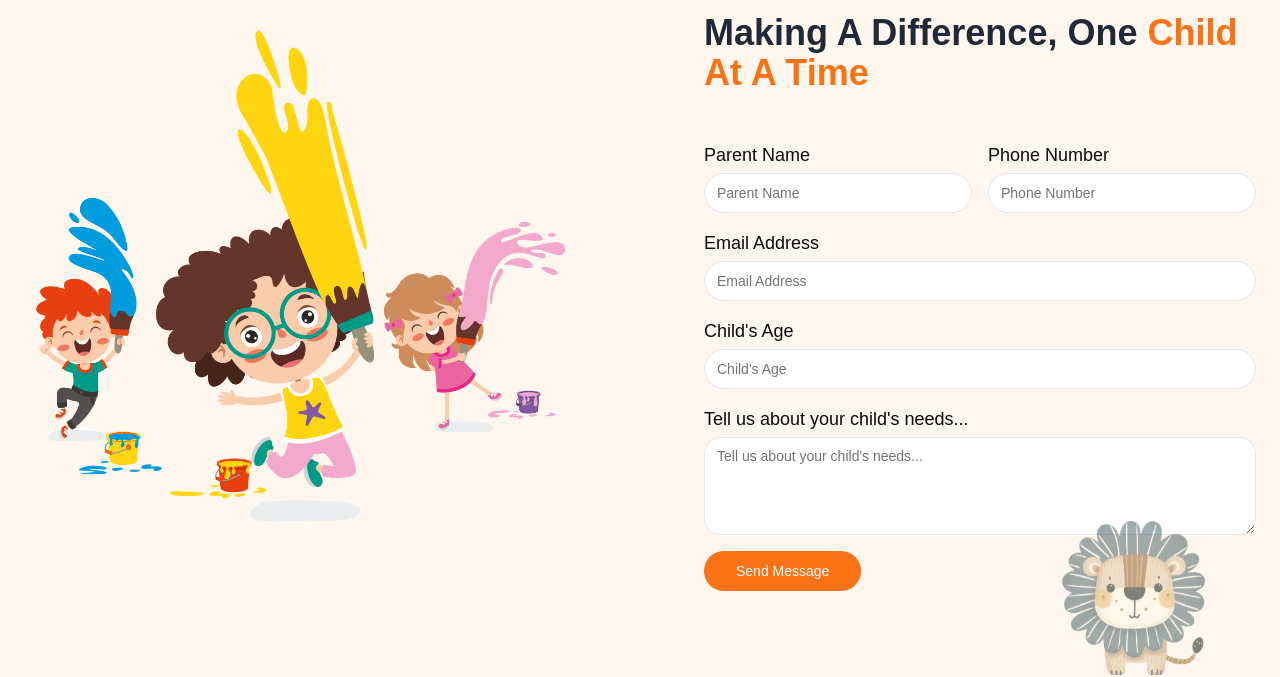
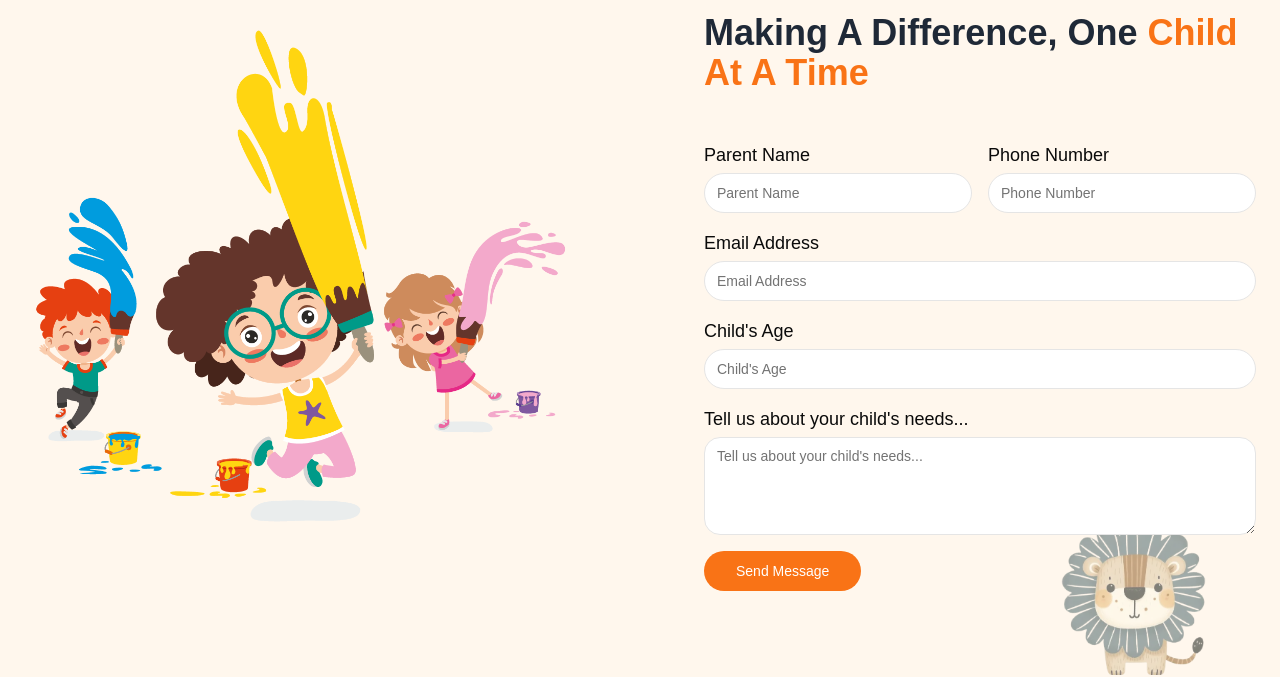
Before and after one commit to LukeCloete/cosmo-kids-website, a Next.js app: page / in a window 1280 px wide. Shown: the part 5627-6304 px from the top of the page. Built offline with nearby package versions, Linux system fonts and the light colour scheme; no server answers; the database is empty.

Commit message:
feat: add secondary contact form static html

```diff
--- a/public/__contactform.html
+++ b/public/__maincontactform.html
@@ -1,8 +1,8 @@
 <html>
   <head></head>
   <body>
-    <form name="contact" data-netlify="true" hidden>
-      <input type="hidden" name="form-name" value="contact" />
+    <form name="maincontact" data-netlify="true" hidden>
+      <input type="hidden" name="form-name" value="maincontact" />
       <input name="parentName" type="text" />
       <input name="phoneNumber" type="text" />
       <input name="emailAddress" type="text" />
--- a/src/app/contact/page.tsx
+++ b/src/app/contact/page.tsx
@@ -41,7 +41,7 @@ export default function ContactPage() {
       message: values.message,
     });
 
-    await fetch("/__contactform.html", {
+    await fetch("/__secondarycontactform.html", {
       method: "POST",
       headers: { "Content-Type": "application/x-www-form-urlencoded" },
       body: params.toString(),
@@ -76,13 +76,11 @@ export default function ContactPage() {
         <div className="max-w-2xl mx-auto px-6">
           <Form {...form}>
             <form
-              name="contact"
-              data-netlify="true"
-              method="POST"
+              name="secondarycontact"
               onSubmit={form.handleSubmit(onSubmit)}
               className="space-y-8"
             >
-              <input type="hidden" name="contact" value="contact" />
+              <input type="hidden" name="form-name" value="secondarycontact" />
               <FormField
                 control={form.control}
                 name="name"
--- a/src/components/Contact.tsx
+++ b/src/components/Contact.tsx
@@ -26,7 +26,7 @@ export default function Contact() {
         formObject[key] = value.toString();
       });
 
-      const response = await fetch("/__contactform.html", {
+      const response = await fetch("/__maincontactform.html", {
         method: "POST",
         headers: { "Content-Type": "application/x-www-form-urlencoded" },
         body: new URLSearchParams(formObject).toString(),
@@ -47,7 +47,7 @@ export default function Contact() {
 
   return (
     <section className="py-32 bg-orange-50 relative overflow-hidden">
-      <div className="absolute inset-0">
+      <div className="absolute inset-0 z-0">
         <div className="absolute top-10 left-10 w-20 h-20 bg-green-300 rounded-full opacity-60"></div>
         <div className="absolute top-20 right-20 w-16 h-16 bg-red-300 rounded-full opacity-60"></div>
 
@@ -73,8 +73,12 @@ export default function Contact() {
               </h2>
             </div>
 
-            <form name="contact" onSubmit={handleSubmit} className="space-y-4">
-              <input type="hidden" name="form-name" value="contact" />
+            <form
+              name="maincontact"
+              onSubmit={handleSubmit}
+              className="space-y-4 z-20"
+            >
+              <input type="hidden" name="form-name" value="maincontact" />
               <div className="grid md:grid-cols-2 gap-4">
                 <div className="space-y-1">
                   <Label htmlFor="parentName" className="text-lg">
```
Also changed, not shown: public/__secondarycontactform.html (added, +11 -0 lines).
